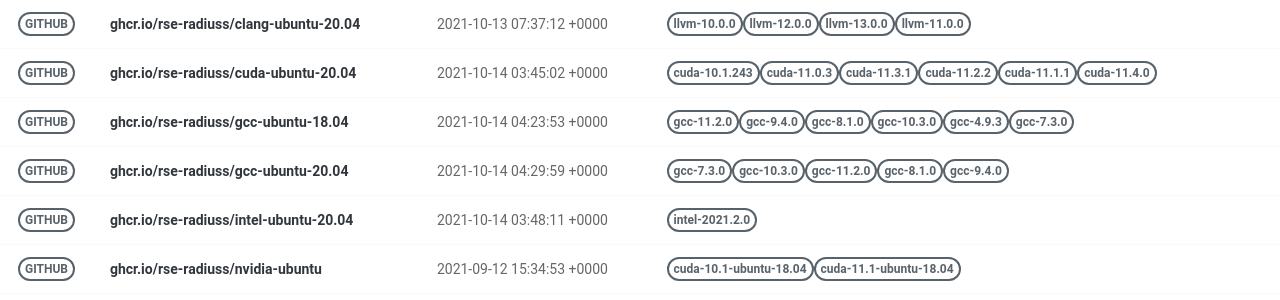
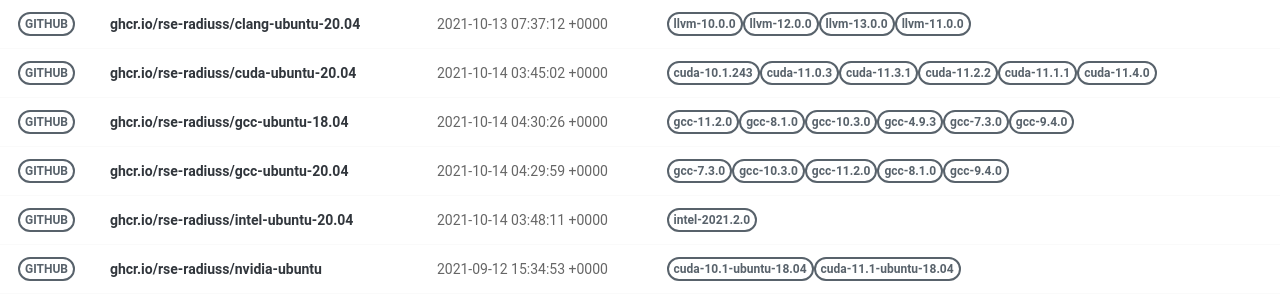
Before and after one commit to rse-ops/docker-images, a Jekyll site: the page built from pages/index.md, in a window 1280 px wide. Shown: the part 179-479 px from the top of the page. Built offline with Jekyll 4.4.1, drawn with Linux system fonts in a browser that asks for light colours; nearby versions of some CDN libraries.

Commit message:
Automated push to update library 2021-10-14

```diff
--- a/_library/ghcr.io-rse-radiuss-gcc-ubuntu-18.04.md
+++ b/_library/ghcr.io-rse-radiuss-gcc-ubuntu-18.04.md
@@ -1,7 +1,7 @@
 ---
 layout: container
 name: ghcr.io/rse-radiuss/gcc-ubuntu-18.04
-updated_at: 2021-10-14 04:23:53.231390
+updated_at: 2021-10-14 04:30:26.619583
 
 
 container_url: https://github.com/orgs/rse-radiuss/packages/container/package/gcc-ubuntu-18.04
```
Also changed, not shown: other parts of _library/ghcr.io-rse-radiuss-gcc-ubuntu-18.04.md (+3 -3 lines).
